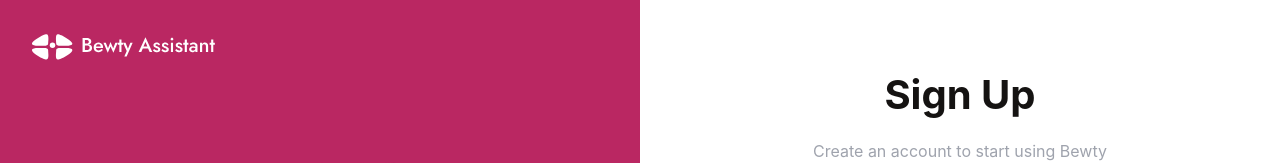
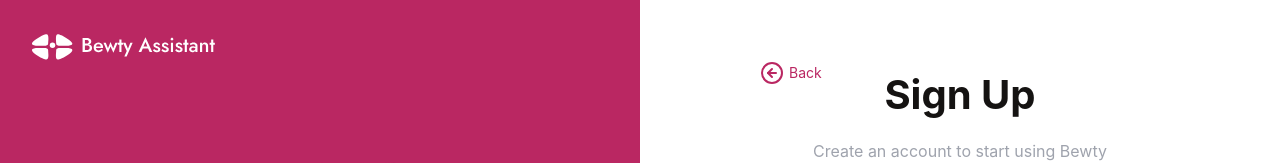
Before and after one commit to bewtyassistant/frontend, a Next.js app: page /signup in a window 1280 px wide. Shown: the top 163 px of the page. Built offline with nearby package versions, Linux system fonts and the light colour scheme; no server answers; a web font is replaced by a local one.

Commit message:
add back button to signup page

```diff
--- /dev/null
+++ b/app/_assets/BackIcon.tsx
@@ -0,0 +1,36 @@
+
+
+
+export default function BackIcon(){
+  return (
+    <svg
+      width="24"
+      height="24"
+      viewBox="0 0 24 24"
+      fill="none"
+      xmlns="http://www.w3.org/2000/svg"
+    >
+      <path
+        d="M12 22C17.5228 22 22 17.5228 22 12C22 6.47715 17.5228 2 12 2C6.47715 2 2 6.47715 2 12C2 17.5228 6.47715 22 12 22Z"
+        stroke="#BA2762"
+        strokeWidth="2"
+        strokeLinecap="round"
+        strokeLinejoin="round"
+      />
+      <path
+        d="M12 8L8 12L12 16"
+        stroke="#BA2762"
+        strokeWidth="2"
+        strokeLinecap="round"
+        strokeLinejoin="round"
+      />
+      <path
+        d="M16 12H8"
+        stroke="#BA2762"
+        strokeWidth="2"
+        strokeLinecap="round"
+        strokeLinejoin="round"
+      />
+    </svg>
+  )
+}
--- a/app/signup/page.tsx
+++ b/app/signup/page.tsx
@@ -1,5 +1,5 @@
 "use client"
-import { Flex, Link, Select, Text } from "@chakra-ui/react"
+import { Button, Flex, Link, Select, Text } from "@chakra-ui/react"
 import { AuthInput, SubmitButton } from "../_components/Auth/Inputs"
 import AuthLayout from "../_components/Auth/Layout"
 import {
@@ -10,6 +10,7 @@ import {
 } from "react"
 import useAxios from "../_hooks/useAxios"
 import { useRouter } from "next/navigation"
+import BackIcon from "../_assets/BackIcon"
 
 export default function Signup() {
   const router = useRouter()
@@ -93,7 +94,23 @@ export default function Signup() {
         maxW="40rem"
         flexDir="column"
         as="form"
+        pos="relative"
       >
+        <Link
+          display="flex"
+          alignItems="center"
+          justifyContent="center"
+          gap=".5rem"
+          lineHeight="1.6rem"
+          fontSize="1.4rem"
+          color="brand.main"
+          position="absolute"
+          href="/"
+          top={{ base: "-32%", lg: "-40%" }}
+          left="0"
+        >
+          <BackIcon /> Back
+        </Link>
         <Text
           color="red.main"
           fontSize="1.4rem"
```
